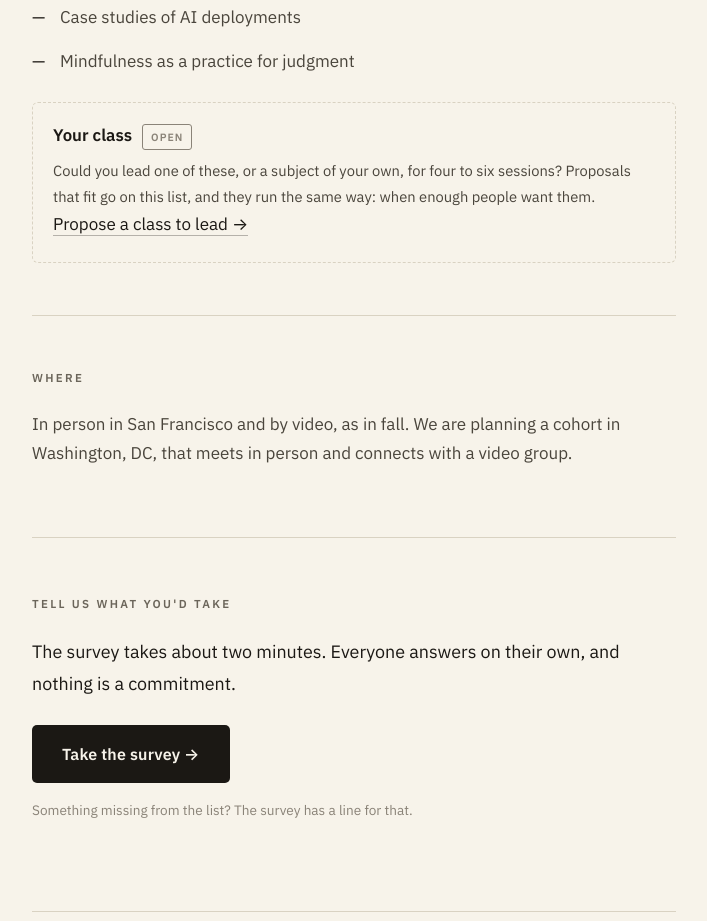
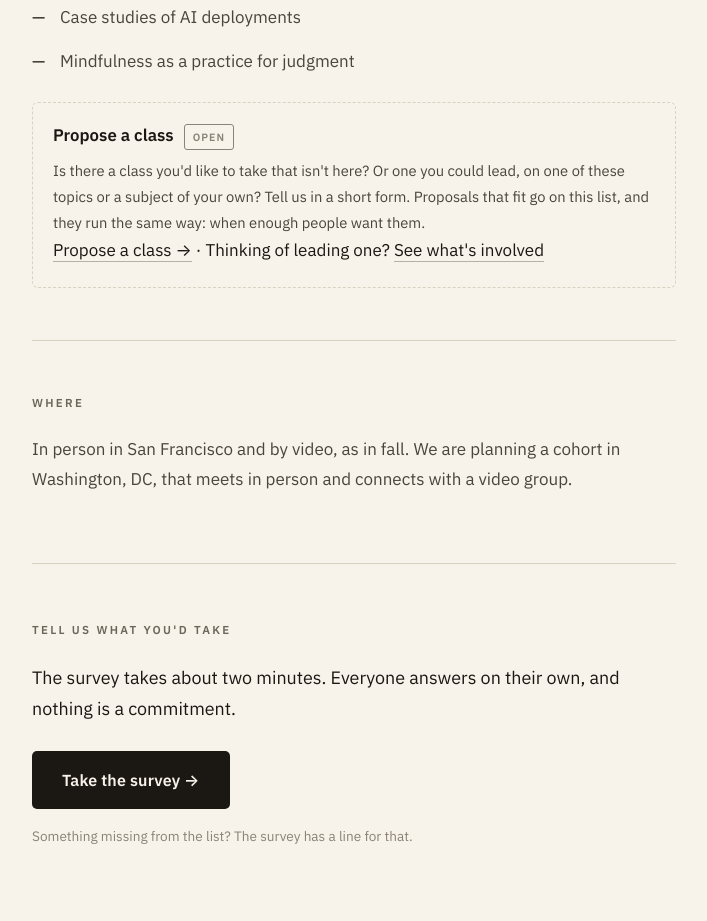
Before and after one commit to tenni-theurer/bellaifellow.github.io, a plain HTML site: page next/index.html in a window 1280 px wide. Shown: the part 3060-3981 px from the top of the page, without its empty margins (286-993 px from the left). Drawn offline with Linux system fonts and the light colour scheme.

Commit message:
Next season: 'Propose a class' card; link Teach buttons to the proposal form
Co-Authored-By: Claude Fable 5.2 <noreply@anthropic.com>

```diff
--- a/next/index.html
+++ b/next/index.html
@@ -132,9 +132,9 @@
     </ul>
     <div class="sections">
       <div class="sect waitlist">
-        <div class="sect-head"><span class="sect-name">Your class</span><span class="badge wait">Open</span></div>
-        <p class="sect-meta">Could you lead one of these, or a subject of your own, for four to six sessions? Proposals that fit go on this list, and they run the same way: when enough people want them.</p>
-        <p class="sect-when"><a href="../teach/">Propose a class to lead →</a></p>
+        <div class="sect-head"><span class="sect-name">Propose a class</span><span class="badge wait">Open</span></div>
+        <p class="sect-meta">Is there a class you'd like to take that isn't here? Or one you could lead, on one of these topics or a subject of your own? Tell us in a short form. Proposals that fit go on this list, and they run the same way: when enough people want them.</p>
+        <p class="sect-when"><a href="https://tally.so/r/PR9AGQ?source=next" target="_blank" rel="noopener">Propose a class →</a> · Thinking of leading one? <a href="../teach/">See what's involved</a></p>
       </div>
     </div>
   </section>
```
Also changed, not shown: teach/index.html (+3 -3 lines).
